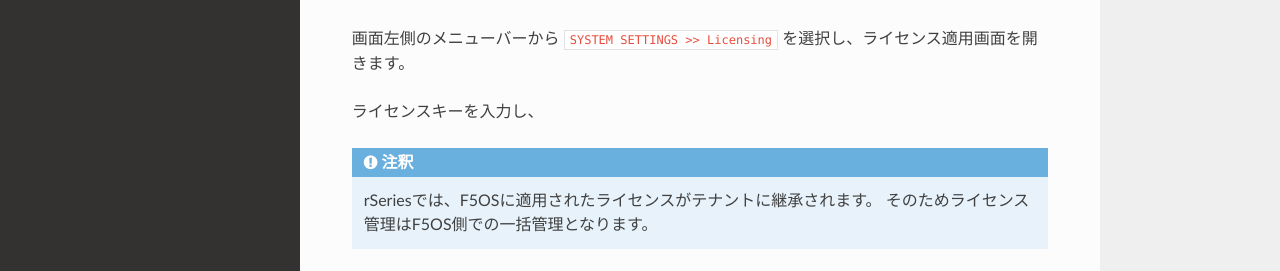
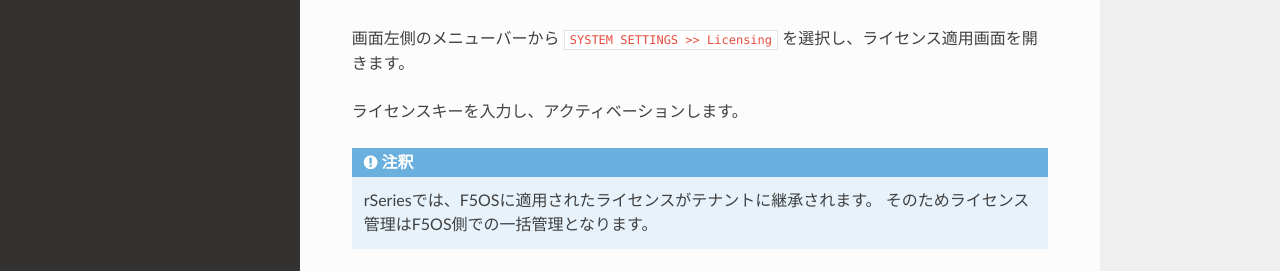
Before and after one commit to BeF5/f5j-easy-setup-f5os, a Sphinx documentation site: the page built from docs/module2/general-setting.rst, in a window 1280 px wide and 900 px high, scrolled down 650 px. Shown: the part 156-427 px from the top of the window. Built offline with Sphinx 7.4.7 and the Read the Docs theme 2.0.0, drawn with Linux system fonts in a browser that asks for light colours.

Commit message:
Update general-setting.rst

```diff
--- a/docs/module2/general-setting.rst
+++ b/docs/module2/general-setting.rst
@@ -23,7 +23,7 @@ Hostnameを入力し、画面右下にある ``Save`` をクリックして保
 
 画面左側のメニューバーから ``SYSTEM SETTINGS >> Licensing`` を選択し、ライセンス適用画面を開きます。
 
-ライセンスキーを入力し、
+ライセンスキーを入力し、アクティベーションします。
 
 .. NOTE::
    rSeriesでは、F5OSに適用されたライセンスがテナントに継承されます。
```
